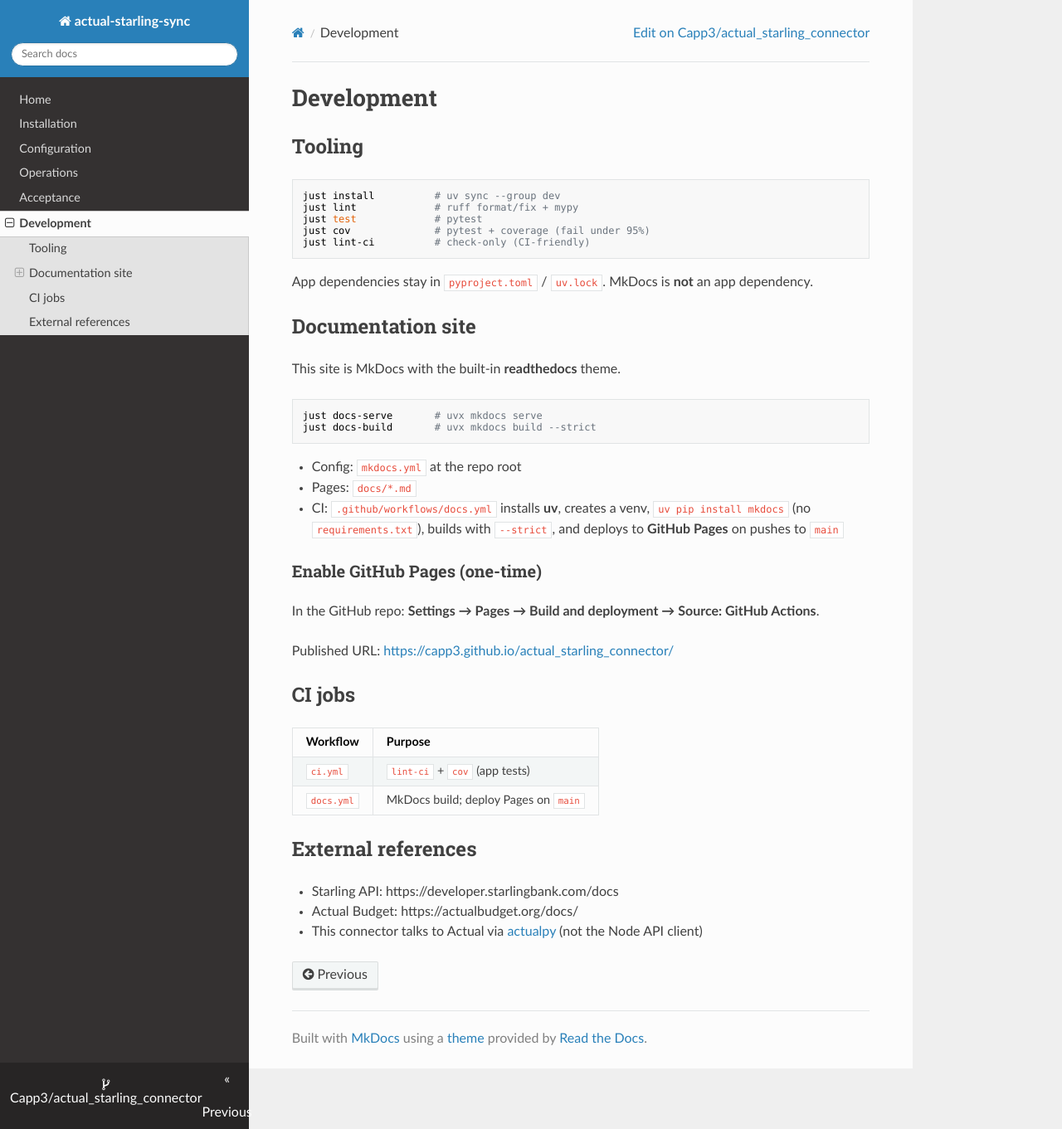
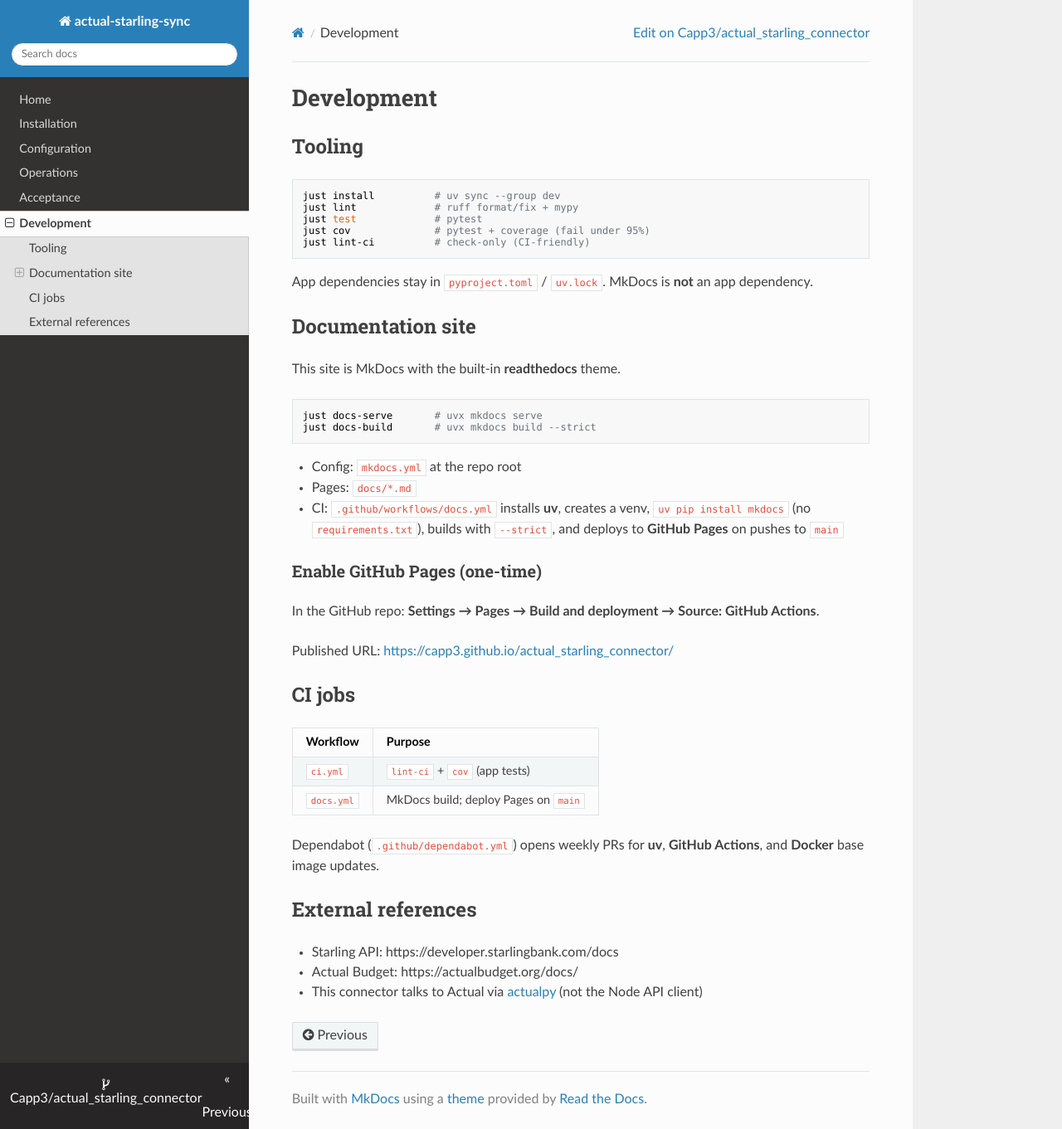
Before and after one commit to Capp3/actual_starling_connector, an MkDocs documentation site: the page built from docs/development.md, in a window 1280 px wide and 1361 px high. Shown: the whole window at 83% size. Built offline with MkDocs 1.6.1, drawn with Linux system fonts in a browser that asks for light colours; nearby versions of some CDN libraries.

Commit message:
Add Dependabot configuration for weekly updates on dependencies and Docker base images in development documentation

```diff
--- a/docs/development.md
+++ b/docs/development.md
@@ -38,6 +38,8 @@ Published URL: [https://capp3.github.io/actual_starling_connector/](https://capp
 | `ci.yml` | `lint-ci` + `cov` (app tests) |
 | `docs.yml` | MkDocs build; deploy Pages on `main` |
 
+Dependabot (`.github/dependabot.yml`) opens weekly PRs for **uv**, **GitHub Actions**, and **Docker** base image updates.
+
 ## External references
 
 - Starling API: https://developer.starlingbank.com/docs
```
Also changed, not shown: 1 other file.
